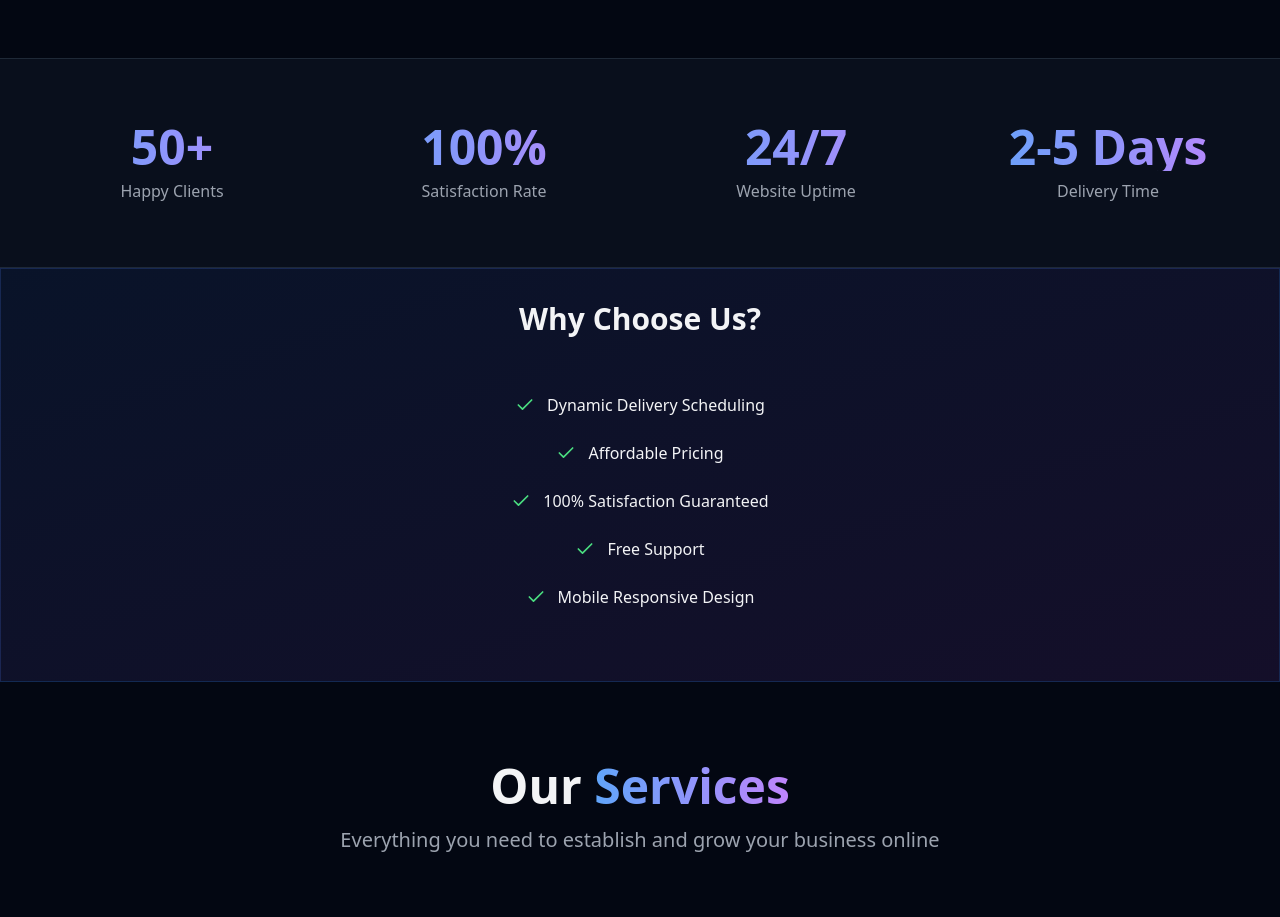
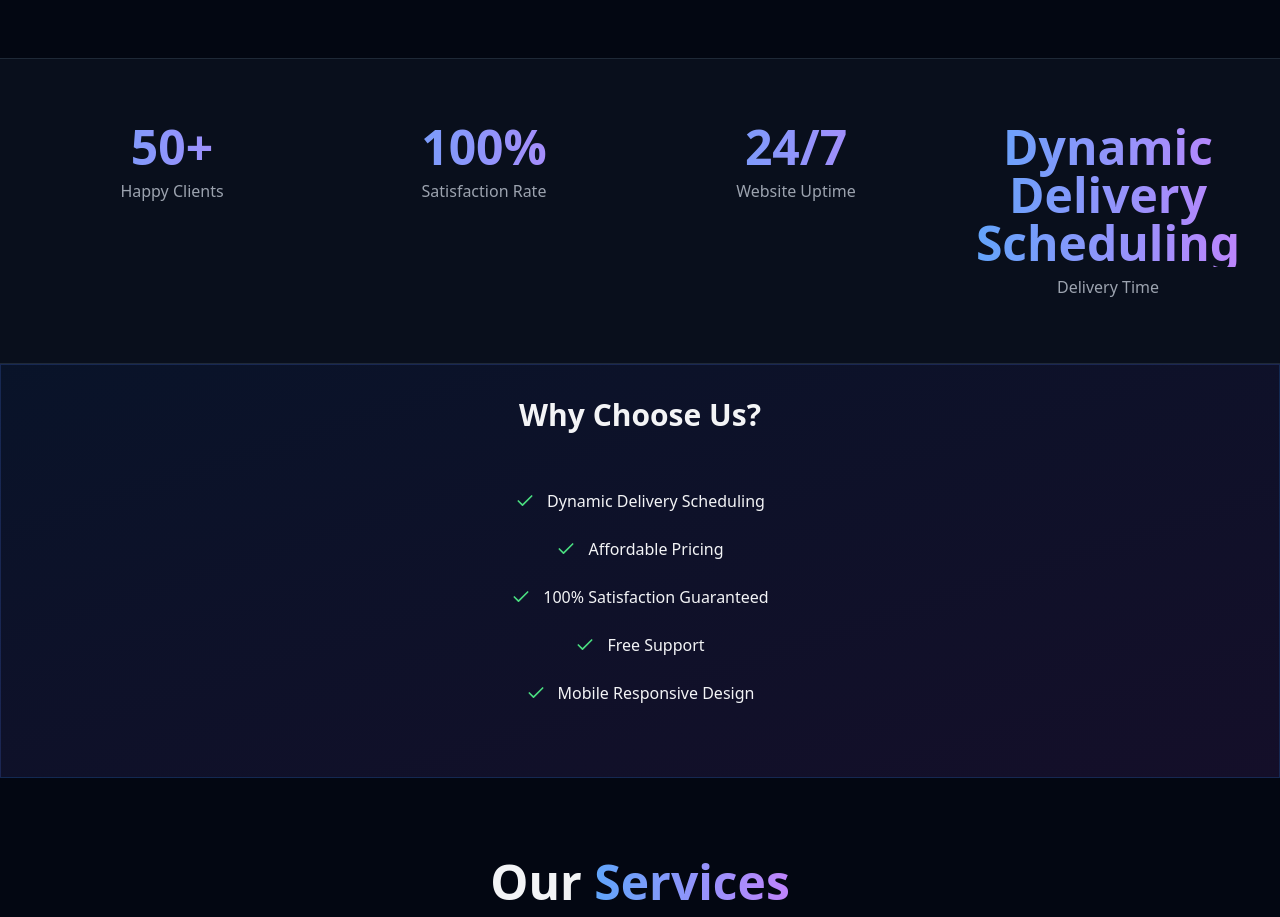
Before and after one commit to jangrarajat/rajat-digital-solutions, a React (Vite) app: page / in a window 1280 px wide. Shown: the part 840-1757 px from the top of the page. Built offline with nearby package versions, Linux system fonts and the light colour scheme.

Commit message:
Update delivery time statistic to dynamic scheduling

```diff
--- a/src/App.jsx
+++ b/src/App.jsx
@@ -164,7 +164,7 @@ export default function DigitalBusinessWebsite() {
     { number: "50+", label: "Happy Clients" },
     { number: "100%", label: "Satisfaction Rate" },
     { number: "24/7", label: "Website Uptime" },
-    { number: "2-5 Days", label: "Delivery Time" }
+    { number: "Dynamic Delivery Scheduling", label: "Delivery Time" }
   ];
 
   const skills = {
```
